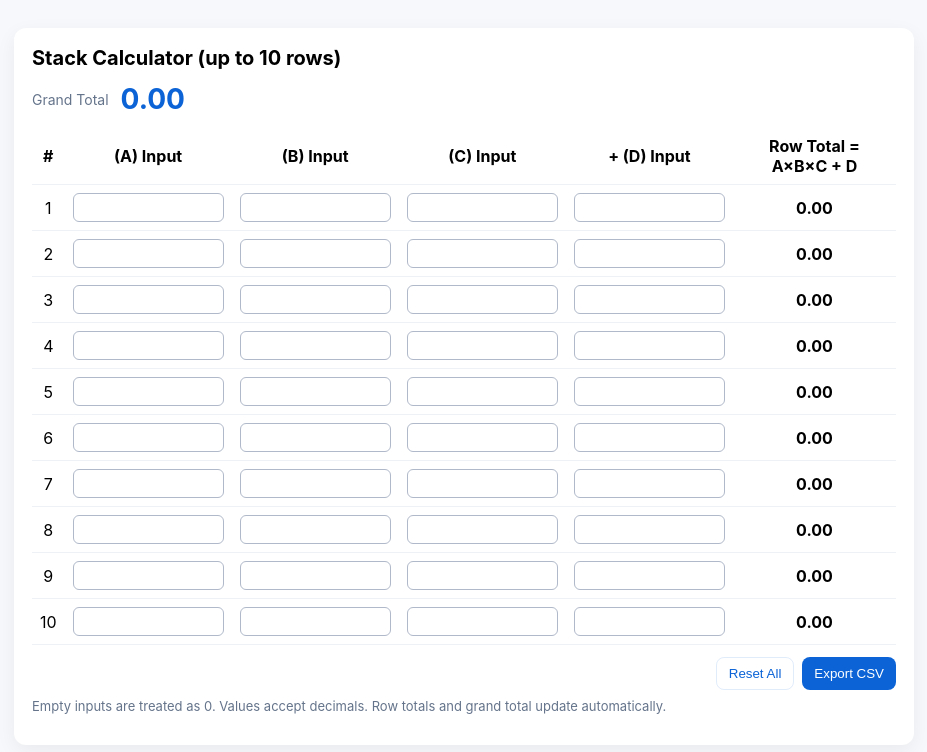
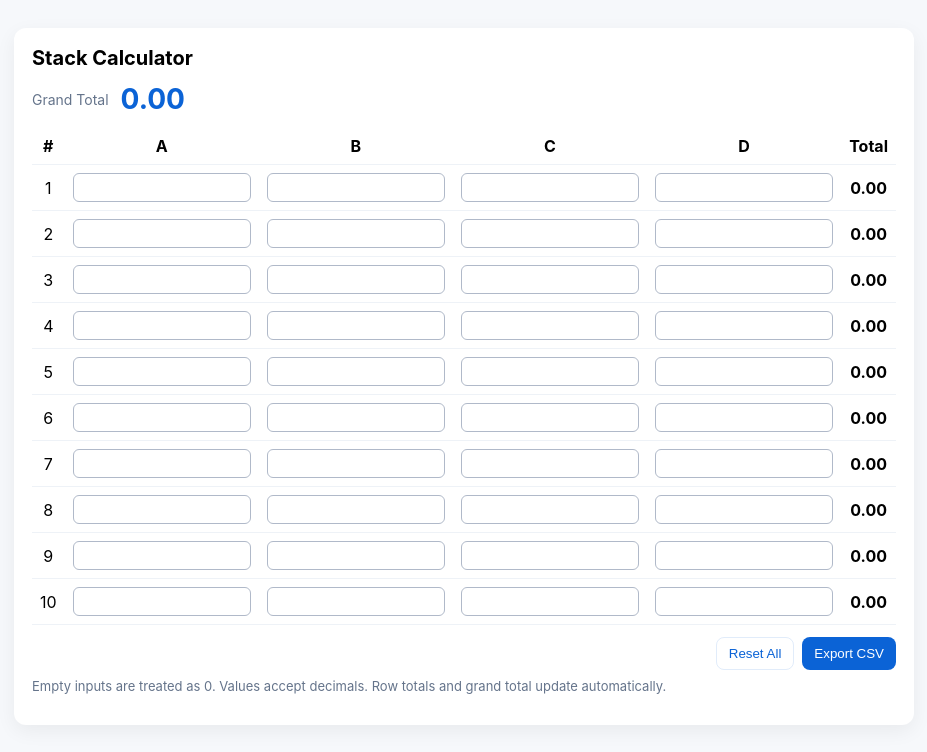
Before and after one commit to lonedruid789/stack_calculator, a plain HTML site: page index.html in a window 1280 px wide. Shown: the whole page, without its empty margins (176-1103 px from the left). Drawn offline with Linux system fonts and the light colour scheme.

Commit message:
Update index

```diff
--- a/index.html
+++ b/index.html
@@ -26,7 +26,7 @@
 <body>
   <div class="wrap">
     <div class="card">
-      <h1>Stack Calculator (up to 10 rows)</h1>
+      <h1>Stack Calculator</h1>
 
       <div class="total-box">
         <div class="total-label">Grand Total</div>
@@ -37,11 +37,11 @@
         <thead>
           <tr>
             <th>#</th>
-            <th>(A) Input</th>
-            <th>(B) Input</th>
-            <th>(C) Input</th>
-            <th>+ (D) Input</th>
-            <th>Row Total = A×B×C + D</th>
+            <th>A</th>
+            <th>B</th>
+            <th>C</th>
+            <th>D</th>
+            <th>Total</th>
           </tr>
         </thead>
         <tbody id="tbody">
```
